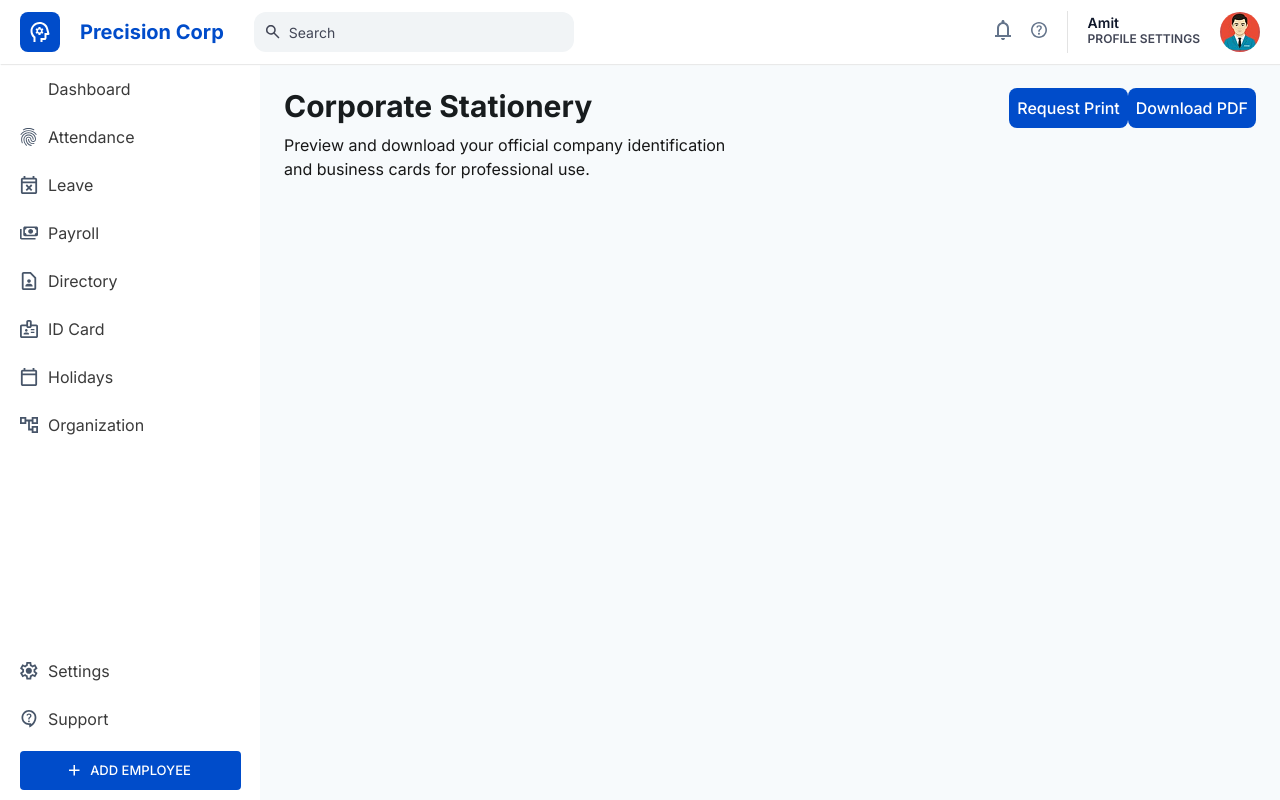
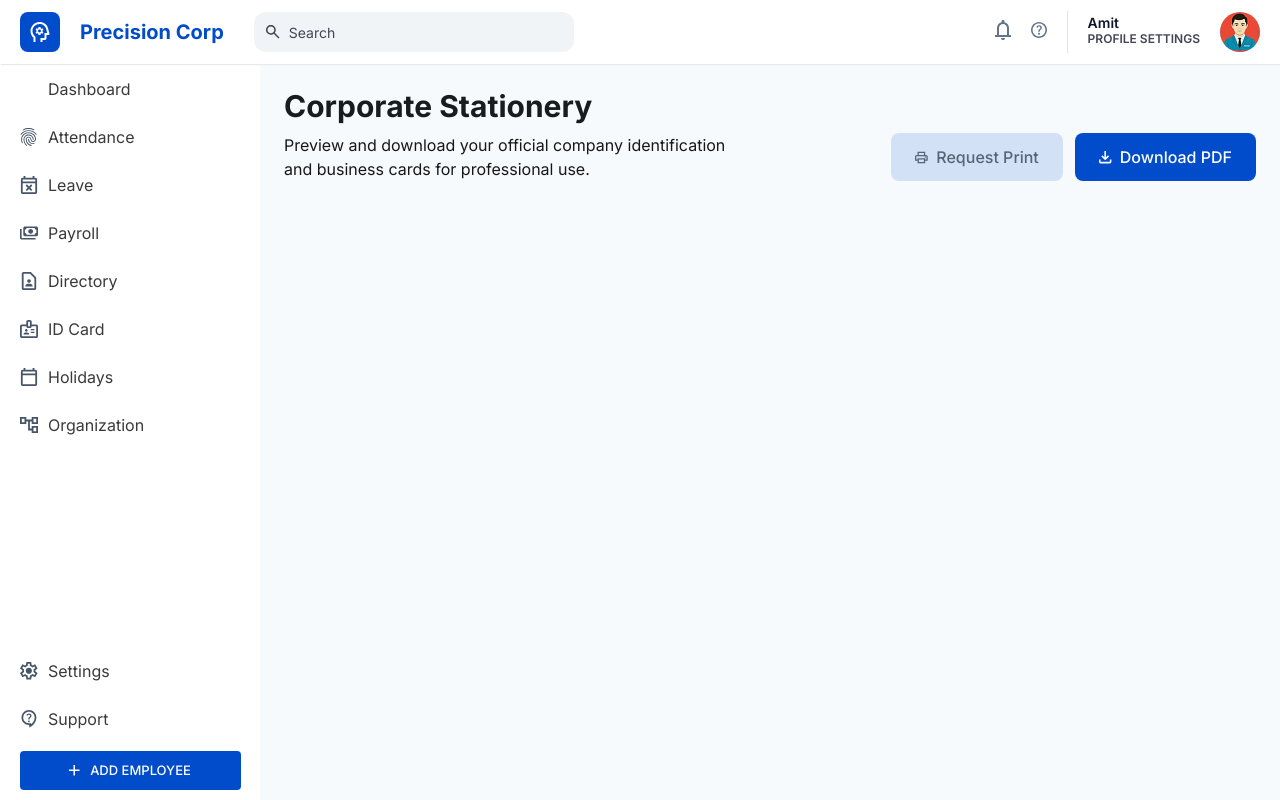
Before and after one commit to farhanarshad100/CRM, a Next.js app: page /corporate-stationery in a window 1280 px wide. Built offline with nearby package versions, Linux system fonts and the light colour scheme; sample sign-in values are in the browser's storage.

Commit message:
corporateStationeryTop

```diff
--- a/src/components/corporateStationery/corporateStationeryTop.js
+++ b/src/components/corporateStationery/corporateStationeryTop.js
@@ -2,6 +2,7 @@ import { Box, Typography } from '@mui/material'
 import React from 'react'
 import style from './style'
 import Button from '../ui/Button'
+import Image from 'next/image'
 
 
 const CorporateStationeryTop = () => {
@@ -12,9 +13,29 @@ const CorporateStationeryTop = () => {
 <Typography variant='body1'>Preview and download your official company identification<br/>
 and business cards for professional use.</Typography>
 </Box>
-<Box>
-    <Button>Request Print</Button>
-    <Button>Download PDF</Button>
+<Box sx={{display:"flex", gap:"12px"}}>
+    <Button sx={{
+        background:"#D3E1F6",
+        padding:"10px 24px",
+        color:"#566475",
+        display:"flex",
+        gap:"8px"
+    }}><Image src="/images/print.svg"
+    alt='download'
+    width={13}
+    height={13}
+    />Request Print</Button>
+    <Button sx={{
+
+        padding:"10px 24px",
+        color:"#fff",
+        display:"flex",
+        gap:"8px"
+    }}><Image src="/images/downloadwhite.svg"
+    alt='download'
+    width={13}
+    height={13}
+    /> Download PDF</Button>
 </Box>
 </Box>
   )
--- a/src/components/corporateStationery/style.js
+++ b/src/components/corporateStationery/style.js
@@ -2,6 +2,7 @@ const style = {
     corporateStationery:{
         display:"flex",
         justifyContent:"space-between",
+        alignItems:"flex-end",
     },
     innerDetails:{
         "& h4":{
```
Also changed, not shown: public/images/downloadwhite.svg (added), public/images/print.svg (added).
